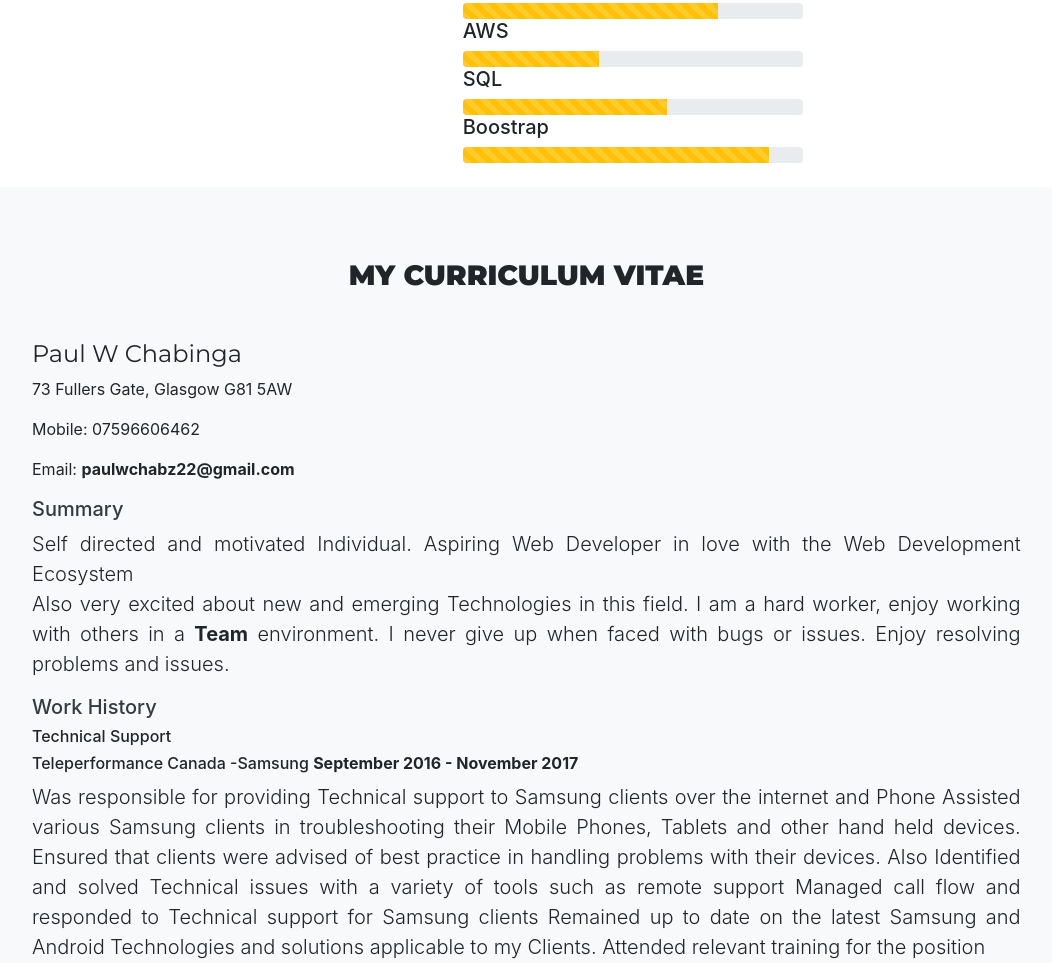
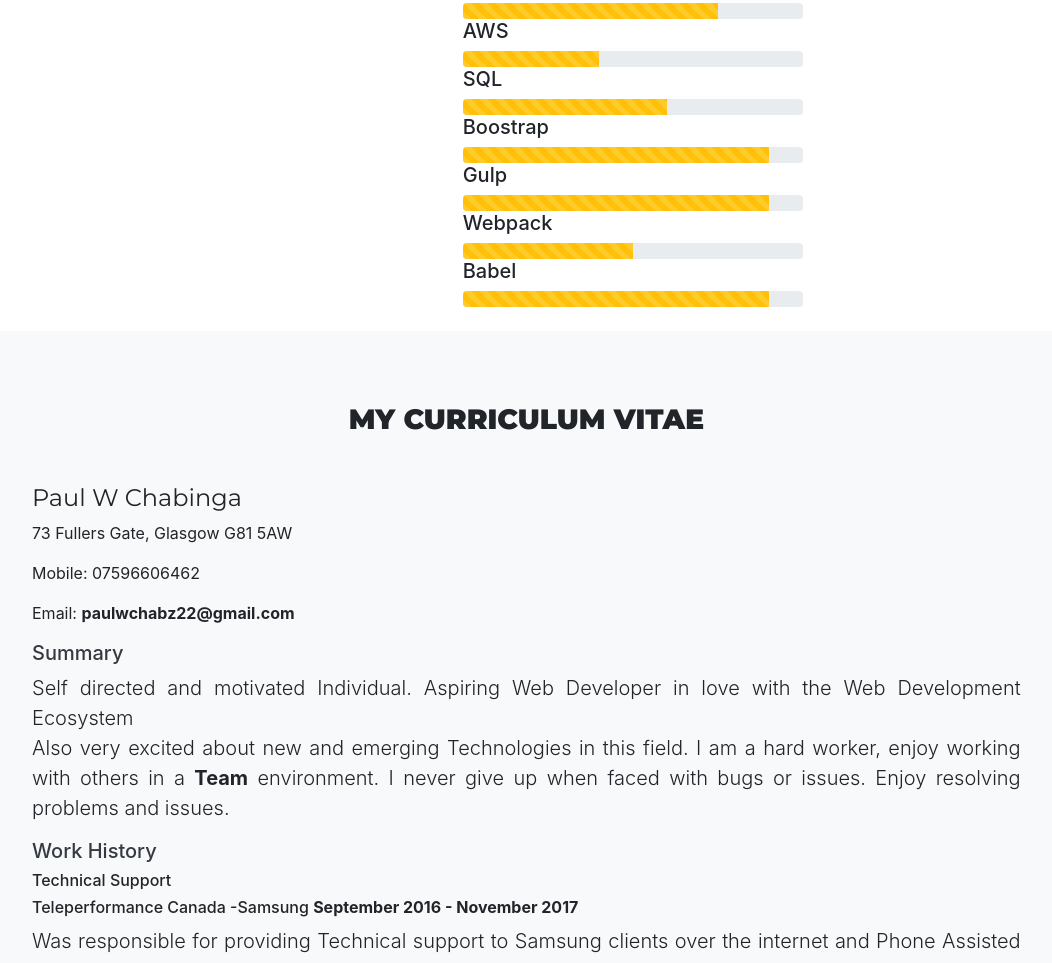
Before and after one commit to PappyVanWinkkle/PappyVanWinkkle.github.io, a plain HTML site: page index.html in a window 1280 px wide. Shown: the part 874-1837 px from the top of the page, without its empty margins (7-1059 px from the left). Drawn offline with nearby package versions, Linux system fonts and the light colour scheme.

Commit message:
updated the site one final time

```diff
--- a/index.html
+++ b/index.html
@@ -103,6 +103,21 @@
                     <div class="progress-bar progress-bar-striped bg-warning" role="progressbar" style="width: 90%" aria-valuenow="10" aria-valuemin="0"
                         aria-valuemax="100"></div>
                 </div>
+                <h5>Gulp</h5>
+                <div class="progress">
+                    <div class="progress-bar progress-bar-striped bg-warning" role="progressbar" style="width: 90%" aria-valuenow="10" aria-valuemin="0"
+                        aria-valuemax="100"></div>
+                </div>
+                <h5>Webpack</h5>
+                <div class="progress">
+                    <div class="progress-bar progress-bar-striped bg-warning" role="progressbar" style="width: 50%" aria-valuenow="10" aria-valuemin="0"
+                        aria-valuemax="100"></div>
+                </div>
+                <h5>Babel</h5>
+                <div class="progress">
+                    <div class="progress-bar progress-bar-striped bg-warning" role="progressbar" style="width: 90%" aria-valuenow="10" aria-valuemin="0"
+                        aria-valuemax="100"></div>
+                </div>
             </div>
         </div>
     </div>
```
